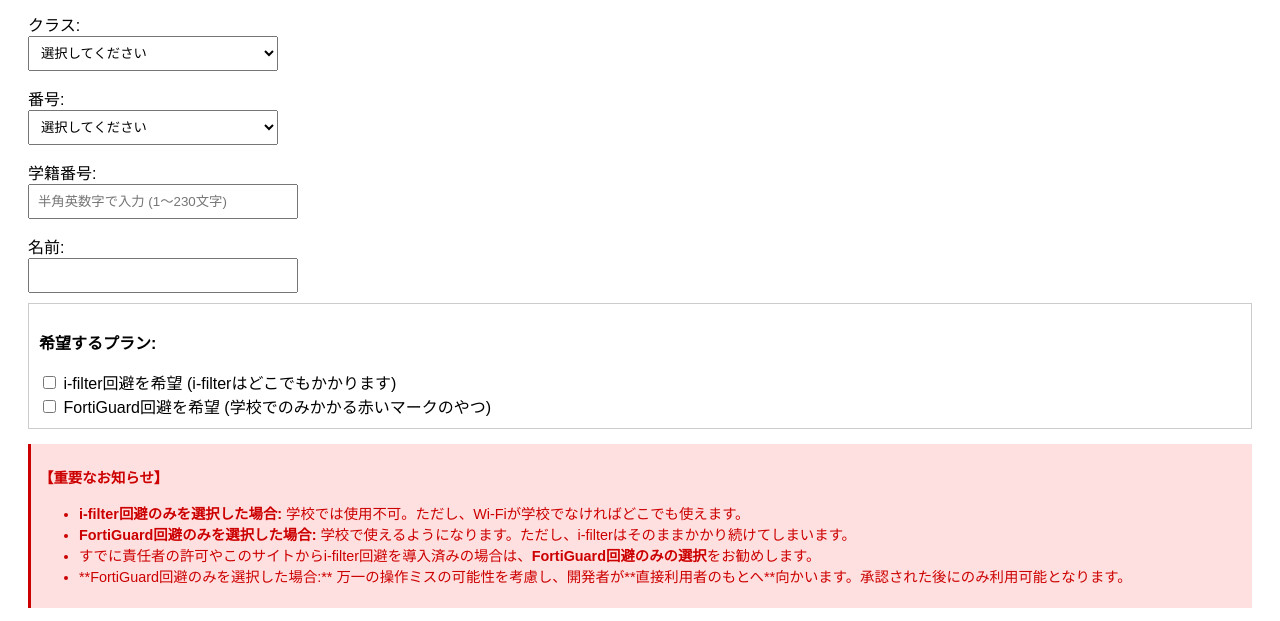
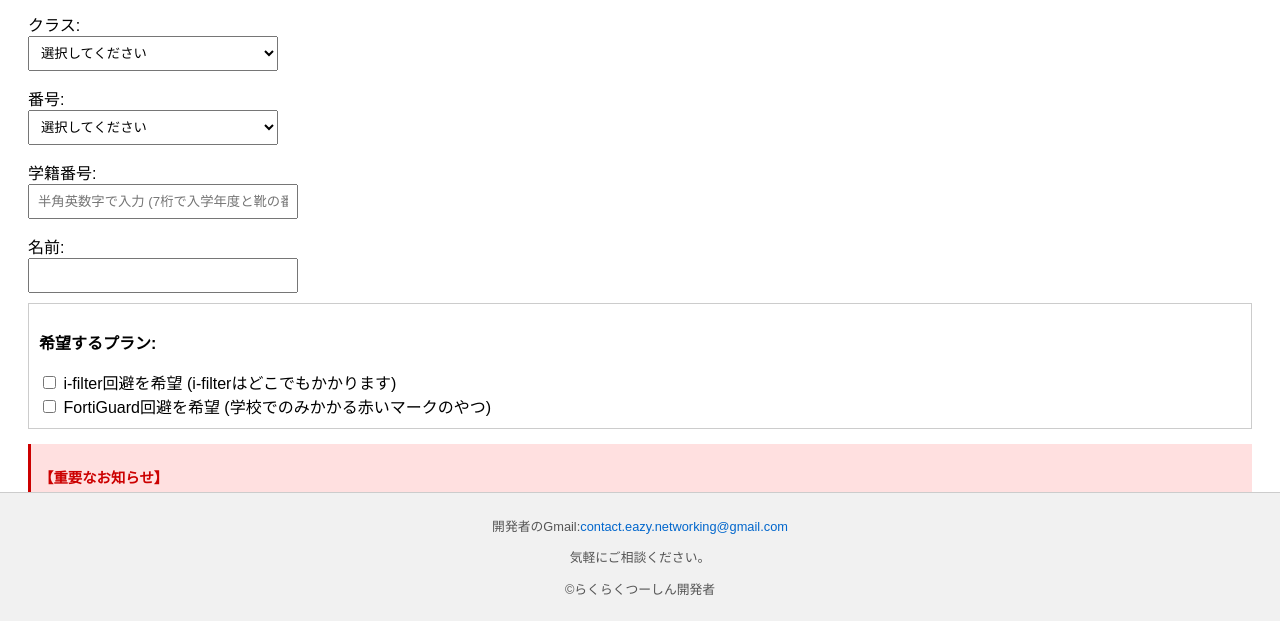
Before and after one commit to Tomatochip001/i-filter-Avoid, a plain HTML site: page index.html in a window 1280 px wide. Shown: the part 179-800 px from the top of the page. Drawn offline with Linux system fonts and the light colour scheme.

Commit message:
バグがあったので修正しました

```diff
--- a/index.html
+++ b/index.html
@@ -7,7 +7,8 @@
         body {
             font-family: Arial, sans-serif;
             padding: 20px;
-            margin-bottom: 80px; /* フッターのためのスペース */
+            /* フッターが重ならないように、フッターの高さ（約80px）＋余白分を確保 */
+            margin-bottom: 100px;
             position: relative;
             min-height: 100vh;
         }
@@ -58,7 +59,7 @@
         }
         #termsContent {
             border: 1px solid #ddd;
-            padding: 0; /* 初期状態で非表示にするため */
+            padding: 0;
             margin-bottom: 15px;
             max-height: 0;
             overflow: hidden;
@@ -69,9 +70,9 @@
             max-height: 300px;
             padding: 10px;
         }
-        /* ★ 追加したフッタースタイル ★ */
+        /* ★ フッタースタイルの修正：position: fixed/sticky に変更し、ページ最下部に固定します ★ */
         .footer {
-            position: absolute;
+            position: fixed; /* 画面下部に固定 */
             bottom: 0;
             left: 0;
             width: 100%;
@@ -81,11 +82,15 @@
             font-size: 0.8em;
             color: #555;
             box-sizing: border-box;
+            border-top: 1px solid #ccc; /* 上端の境界線を追加 */
+            z-index: 10; /* 他の要素の上に表示 */
         }
         .footer a {
             color: #0066cc;
             text-decoration: none;
         }
+        /* body の margin-bottom を 100px に増やし、フッターとコンテンツの重なりを解消 */
+        /* body { margin-bottom: 100px; } は <style> の最初で定義済み */
     </style>
 
     <script src="https://www.google.com/recaptcha/api.js?render=6Lc_dO4rAAAAACH772hojZiR43w795Df2KAQ4Pk2"></script>
@@ -135,7 +140,7 @@
 
         <label for="studentId">学籍番号:</label>
         <input type="text" id="studentId" required
-               placeholder="半角英数字で入力 (1～230文字)"
+               placeholder="半角英数字で入力 (7桁で入学年度と靴の番号)"
                pattern="^[a-zA-Z0-9]+$"><br>
 
         <label for="name">名前:</label>
@@ -196,9 +201,6 @@
         // =======================================================
         // 🚀 ステップ 1: Functions 連携用の設定
         // =======================================================
-        // ★ セキュリティのため、Firestore SDKの直接初期化は削除します。
-        // ★ Functions経由の送信に切り替えるため、以下の定数を使用します。
-
         const REQUIRED_CONSENT_TEXT = "利用規約に同意します";
 
         // 【重要】reCAPTCHA導入後のFunctionsのURLをここに設定してください。
```
